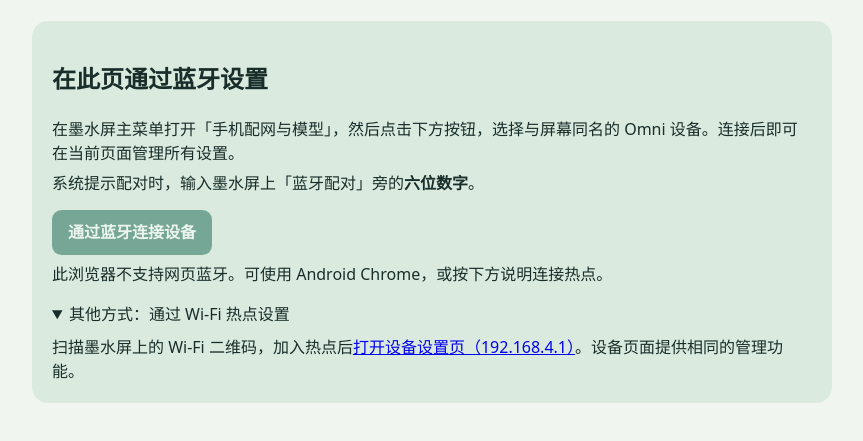
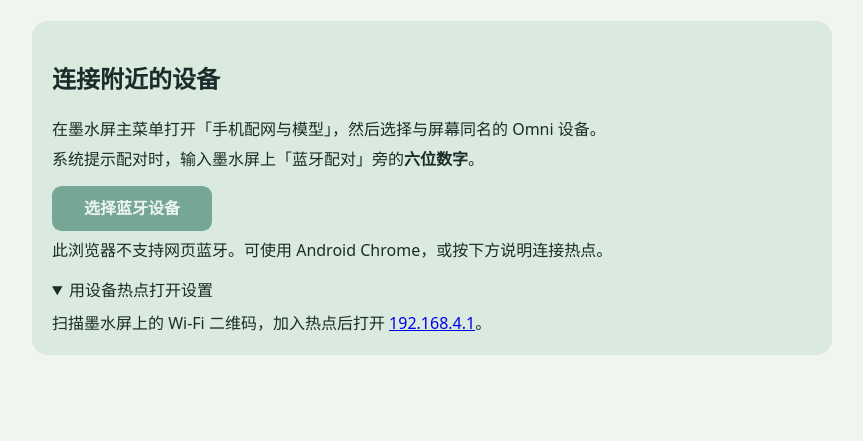
Before and after one commit to omni-stream-ai/quack-pocket, a plain HTML site: page web/index.html in a window 1280 px wide. Shown: the part 231-672 px from the top of the page, without its empty margins (208-1071 px from the left). Drawn offline with Linux system fonts and the light colour scheme.

Commit message:
Revert "Clarify in-page Bluetooth setup and device hotspot fallback"
This reverts commit 00181e21276b170f2d4026ca2653e8f1da826682.

```diff
--- a/web/index.html
+++ b/web/index.html
@@ -27,9 +27,9 @@ button{background:var(--accent);border:0;border-radius:.6rem;cursor:pointer;marg
 #install{width:auto;background:#fff;color:var(--accent);border:1px solid var(--line)}
 </style></head><body>
 <header><div class="brand"><img id="brandIcon" width="80" height="80" alt=""><div><h1>嘎嘎口袋</h1><p>设备设置 · 网络、语音与墨水屏</p></div></div><p id="connection" role="status">准备连接设备…</p><button id="install" hidden>安装嘎嘎口袋</button></header>
-<section class="guide" id="guide" hidden><h2>在此页通过蓝牙设置</h2><p>在墨水屏主菜单打开「手机配网与模型」，然后点击下方按钮，选择与屏幕同名的 Omni 设备。连接后即可在当前页面管理所有设置。</p>
-<p>系统提示配对时，输入墨水屏上「蓝牙配对」旁的<strong>六位数字</strong>。</p><button id="connect">通过蓝牙连接设备</button><p id="feedback" role="status"></p>
-<details><summary>其他方式：通过 Wi-Fi 热点设置</summary>扫描墨水屏上的 Wi-Fi 二维码，加入热点后<a href="http://192.168.4.1/">打开设备设置页（192.168.4.1）</a>。设备页面提供相同的管理功能。</details></section>
+<section class="guide" id="guide" hidden><h2>连接附近的设备</h2><p>在墨水屏主菜单打开「手机配网与模型」，然后选择与屏幕同名的 Omni 设备。</p>
+<p>系统提示配对时，输入墨水屏上「蓝牙配对」旁的<strong>六位数字</strong>。</p><button id="connect">选择蓝牙设备</button><p id="feedback" role="status"></p>
+<details><summary>用设备热点打开设置</summary>扫描墨水屏上的 Wi-Fi 二维码，加入热点后打开 <a href="http://192.168.4.1/">192.168.4.1</a>。</details></section>
 <form id="settings" hidden><nav aria-label="设置项目"><a href="#wifi">无线网络</a><a href="#service">语音服务</a><a href="#words">离线口令</a><a href="#screen">屏保</a></nav>
 <fieldset id="wifi"><legend>无线网络</legend>
 <details id="picker" open><summary>附近的 2.4 GHz Wi-Fi</summary><div id="networks"></div></details>
```
